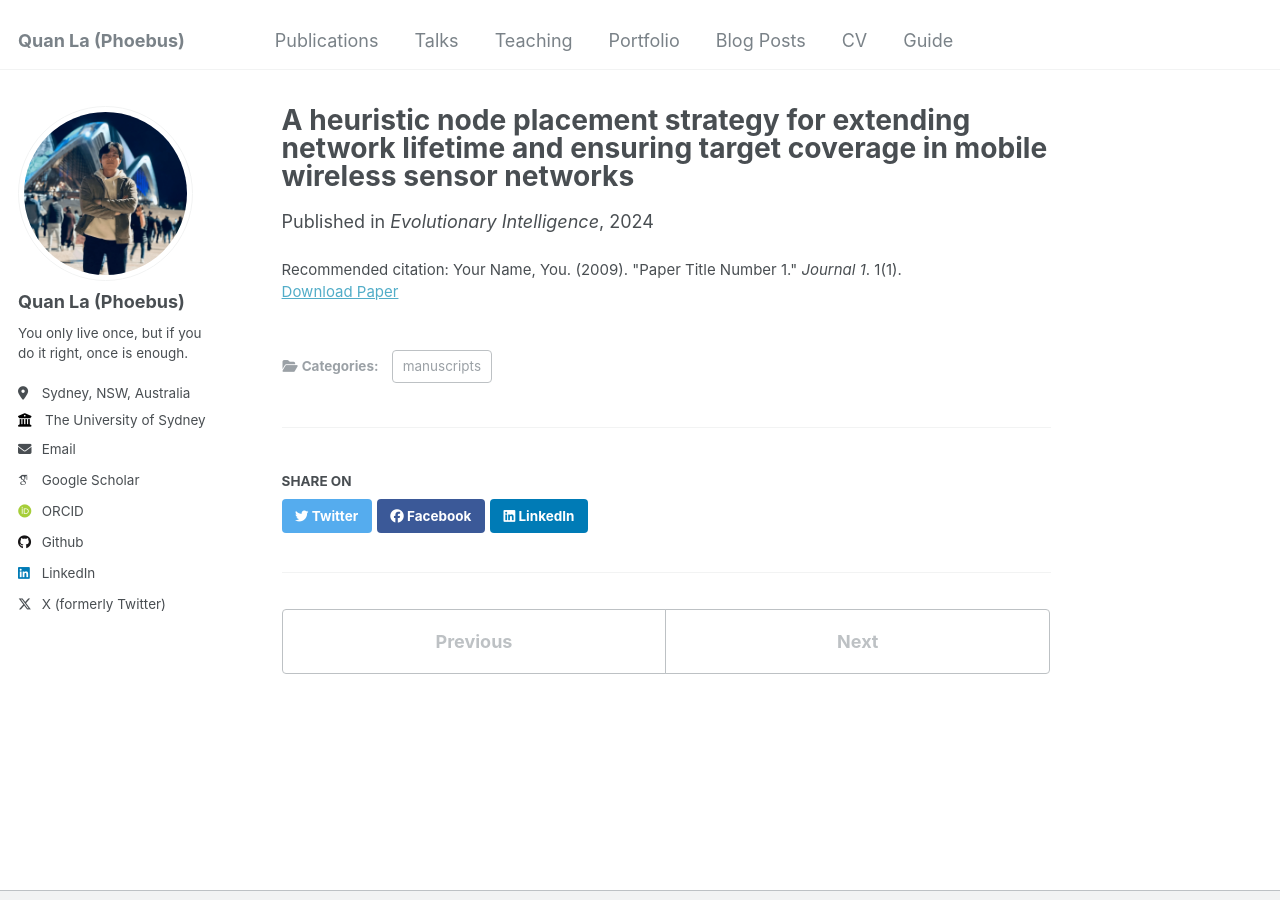
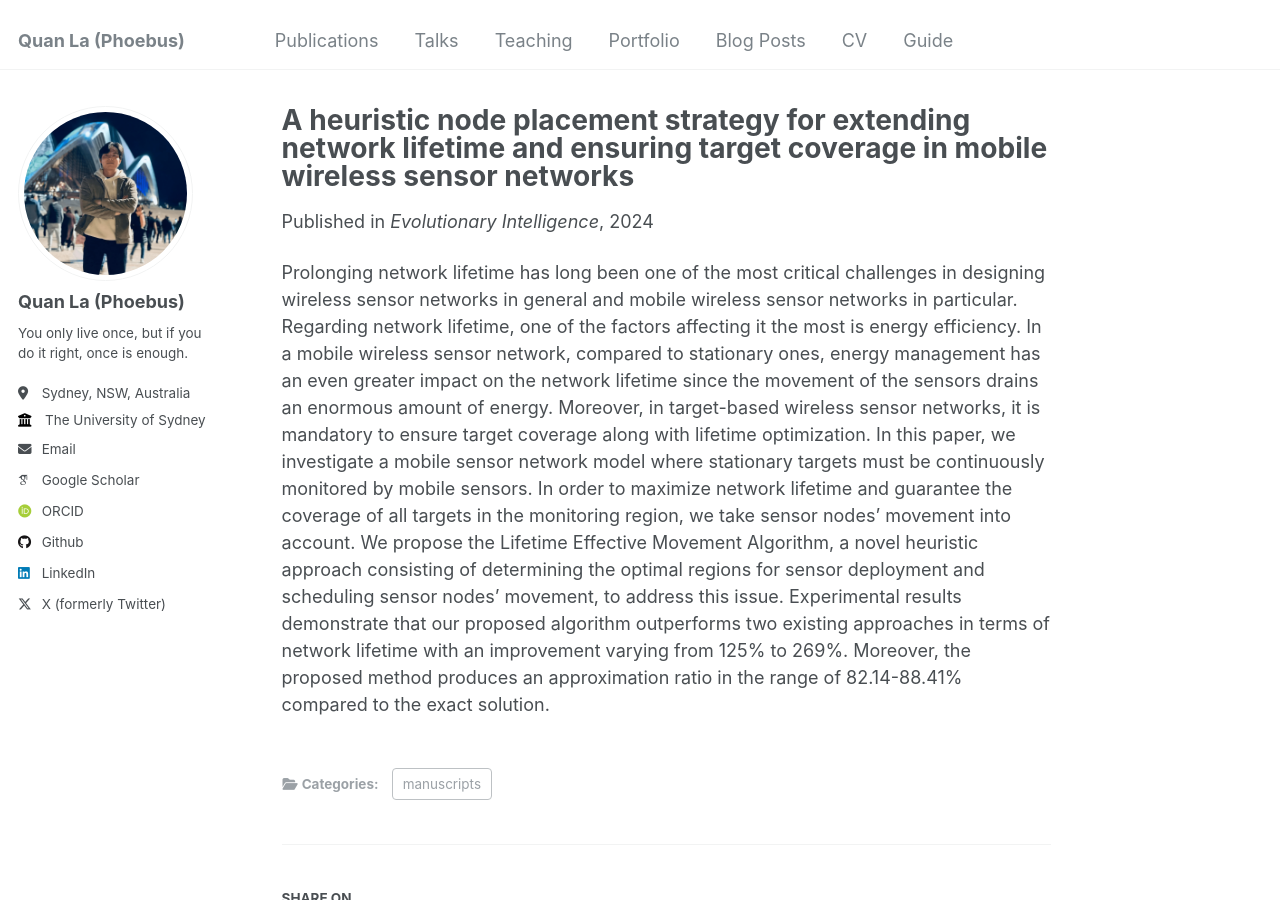
Before and after one commit to lavanquan/lavanquan.github.io, a Jekyll site: the page built from _publications/2009-10-01-paper-title-number-1.md, in a window 1280 px wide and 900 px high. Built offline with Jekyll 4.4.1, drawn with Linux system fonts in a browser that asks for light colours; some web fonts are replaced.

Commit message:
Update 2009-10-01-paper-title-number-1.md

```diff
--- a/_publications/2009-10-01-paper-title-number-1.md
+++ b/_publications/2009-10-01-paper-title-number-1.md
@@ -3,9 +3,9 @@ title: "A heuristic node placement strategy for extending network lifetime and e
 collection: publications
 category: manuscripts
 permalink: /publication/2009-10-01-paper-title-number-1
-excerpt: 'This paper is about the number 1. The number 2 is left for future work.'
 date: 2024-01-01
 venue: 'Evolutionary Intelligence'
 paperurl: 'https://doi.org/10.1007/s12065-024-00916-9'
-citation: 'Your Name, You. (2009). &quot;Paper Title Number 1.&quot; <i>Journal 1</i>. 1(1).'
 ---
+
+Prolonging network lifetime has long been one of the most critical challenges in designing wireless sensor networks in general and mobile wireless sensor networks in particular. Regarding network lifetime, one of the factors affecting it the most is energy efficiency. In a mobile wireless sensor network, compared to stationary ones, energy management has an even greater impact on the network lifetime since the movement of the sensors drains an enormous amount of energy. Moreover, in target-based wireless sensor networks, it is mandatory to ensure target coverage along with lifetime optimization. In this paper, we investigate a mobile sensor network model where stationary targets must be continuously monitored by mobile sensors. In order to maximize network lifetime and guarantee the coverage of all targets in the monitoring region, we take sensor nodes’ movement into account. We propose the Lifetime Effective Movement Algorithm, a novel heuristic approach consisting of determining the optimal regions for sensor deployment and scheduling sensor nodes’ movement, to address this issue. Experimental results demonstrate that our proposed algorithm outperforms two existing approaches in terms of network lifetime with an improvement varying from 125% to 269%. Moreover, the proposed method produces an approximation ratio in the range of 82.14-88.41% compared to the exact solution.
```
